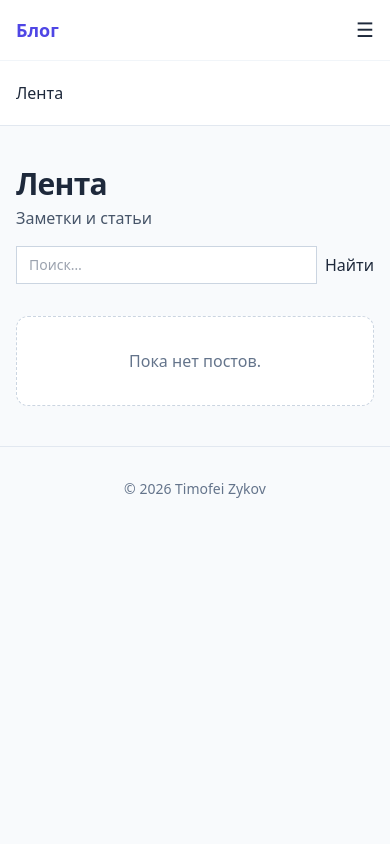
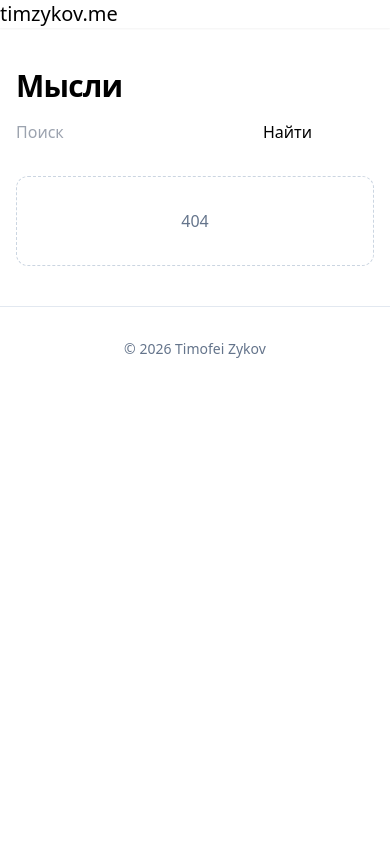
Before and after one commit to syrochki/page, a Django app: template src/page/server/apps/blog/templates/blog/home.html in a window 390 px wide. Run offline with Django 5.2, Linux system fonts and the light colour scheme; the template is opened without the code that fills it, so the values that code supplies are empty; some libraries are stand-ins or nearby versions.

Commit message:
feat(blog): design main view

```diff
--- a/src/page/server/apps/blog/templates/blog/base.html
+++ b/src/page/server/apps/blog/templates/blog/base.html
@@ -1,18 +1,21 @@
 {% load static django_htmx %}
 {% load static tailwind_tags %}
 <!doctype html>
-<html lang="ru" class="h-full">
+<html lang="ru" class="h-full" data-theme="cupcake">
 
 <head>
   <meta charset="utf-8">
   <meta name="viewport" content="width=device-width, initial-scale=1">
-  <title>{% block title %}Sutuuu{% endblock %}</title>
+  <title>{% block title %}timzykov's page{% endblock %}</title>
+  <link rel="preconnect" href="https://fonts.googleapis.com">
+  <link rel="preconnect" href="https://fonts.gstatic.com" crossorigin>
+  <link href="https://fonts.googleapis.com/css2?family=Ubuntu:wght@400;500;700&display=swap" rel="stylesheet">
   {% tailwind_css %}
   {% htmx_script %}
   <script defer src="{% static 'js/alpine.min.js' %}"></script>
 </head>
 
-<body class="min-h-full bg-slate-50 text-slate-800 antialiased" hx-headers='{"X-CSRFToken": "{{ csrf_token }}"}'>
+<body hx-headers='{"X-CSRFToken": "{{ csrf_token }}"}'>
   {% include "components/navbar.html" %}
 
   <main class="mx-auto max-w-3xl px-4 py-10">
--- a/src/page/server/apps/blog/templates/blog/home.html
+++ b/src/page/server/apps/blog/templates/blog/home.html
@@ -1,25 +1,19 @@
 {% extends "blog/base.html" %}
-
-{% block title %}Жопа{% endblock %}
 
 {% block content %}
   <div class="mb-8 flex flex-col gap-4 sm:flex-row sm:items-end sm:justify-between">
     <div>
-      <h1 class="text-3xl font-bold tracking-tight">Лента</h1>
-      <p class="mt-1 text-slate-600">Заметки и статьи</p>
+      <h1 class="text-3xl font-bold tracking-tight">Мысли</h1>
     </div>
 
     <form hx-get="{% url 'blog:home' %}"
           hx-target="#post-list"
           hx-push-url="true"
-          class="flex gap-2">
-      <input type="search" name="q" value="{{ q }}"
-             placeholder="Поиск…"
-             class="w-full border border-slate-300 px-3 py-2 text-sm sm:w-56">
-      <button type="submit"
-              class="btn">
-        Найти
-      </button>
+          class="flex gap-4">
+        <input type="search" name="q" value="{{ q }}"
+          placeholder="Поиск"
+          class="input input-neutral">
+        <button type="submit" class="btn">Найти</button>
     </form>
   </div>
 
--- a/src/page/server/apps/blog/templates/components/navbar.html
+++ b/src/page/server/apps/blog/templates/components/navbar.html
@@ -1,17 +1,15 @@
-<header class="border-b border-slate-200 bg-white" x-data="{ open: false }">
-  <div class="mx-auto flex max-w-3xl items-center justify-between px-4 py-4">
-    <a href="{% url 'blog:home' %}" class="text-lg font-bold text-indigo-600">Блог</a>
+<header>
+  <div class="navbar bg-base-100 shadow-sm">
+    <div class="navbar-start">
+      <a href="{% url 'blog:home' %}" class="btn btn-ghost text-xl">timzykov.me</a>
+    </div>
 
-    <button type="button" class="sm:hidden" @click="open = !open" aria-label="Меню">
-      <span class="text-xl">☰</span>
-    </button>
+    <div class="navbar-end">
+      <ul class="menu menu-horizontal px-1">
+        {% comment %} <li><a class="btn" href="{% url 'blog:home' %}">Лента</a></li> {% endcomment %}
+      </ul>
 
-    <nav class="hidden gap-6 text-sm font-medium sm:flex">
-      <a href="{% url 'blog:home' %}" class="hover:text-indigo-600">Лента</a>
-    </nav>
+    </div>
+
   </div>
-
-  <nav class="border-t border-slate-100 px-4 py-3 sm:hidden" x-show="open" x-transition>
-    <a href="{% url 'blog:home' %}" class="block py-2">Лента</a>
-  </nav>
 </header>
--- a/src/page/server/apps/blog/templates/partials/post_list.html
+++ b/src/page/server/apps/blog/templates/partials/post_list.html
@@ -3,7 +3,7 @@
     {% include "partials/post_card.html" %}
   {% empty %}
     <p class="rounded-xl border border-dashed border-slate-300 bg-white p-8 text-center text-slate-500">
-      Пока нет постов.
+      404
     </p>
   {% endfor %}
 </div>
```
Also changed, not shown: src/page/server/apps/blog/templates/blog/post_detail.html (+7 -7 lines), src/page/server/apps/blog/templates/partials/post_card.html (+4 -3 lines).
